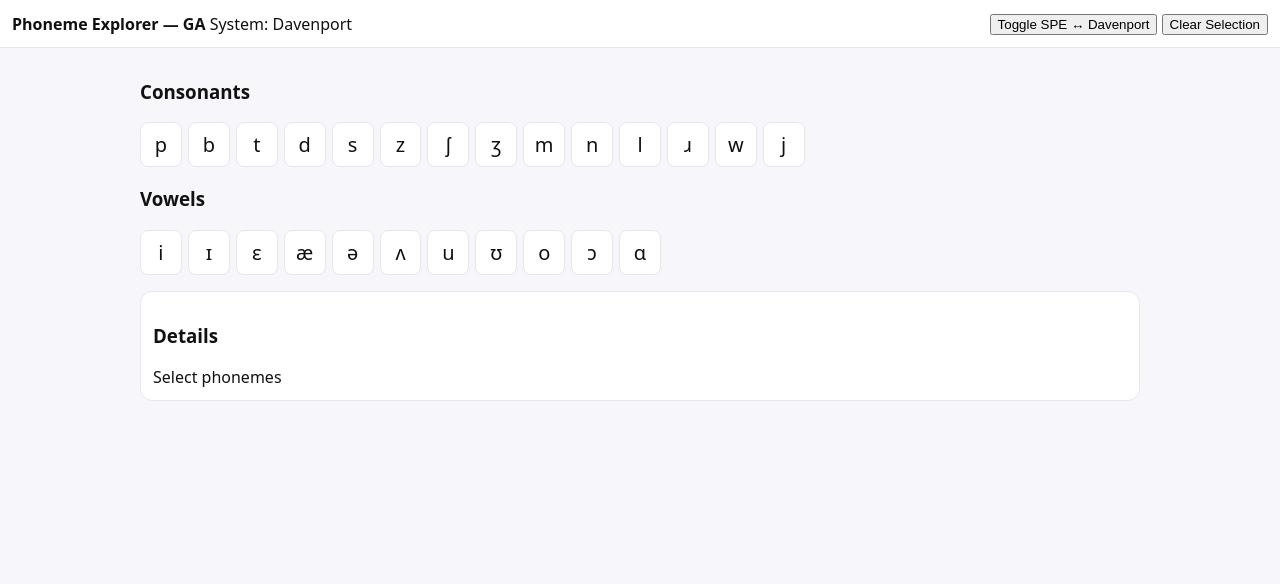
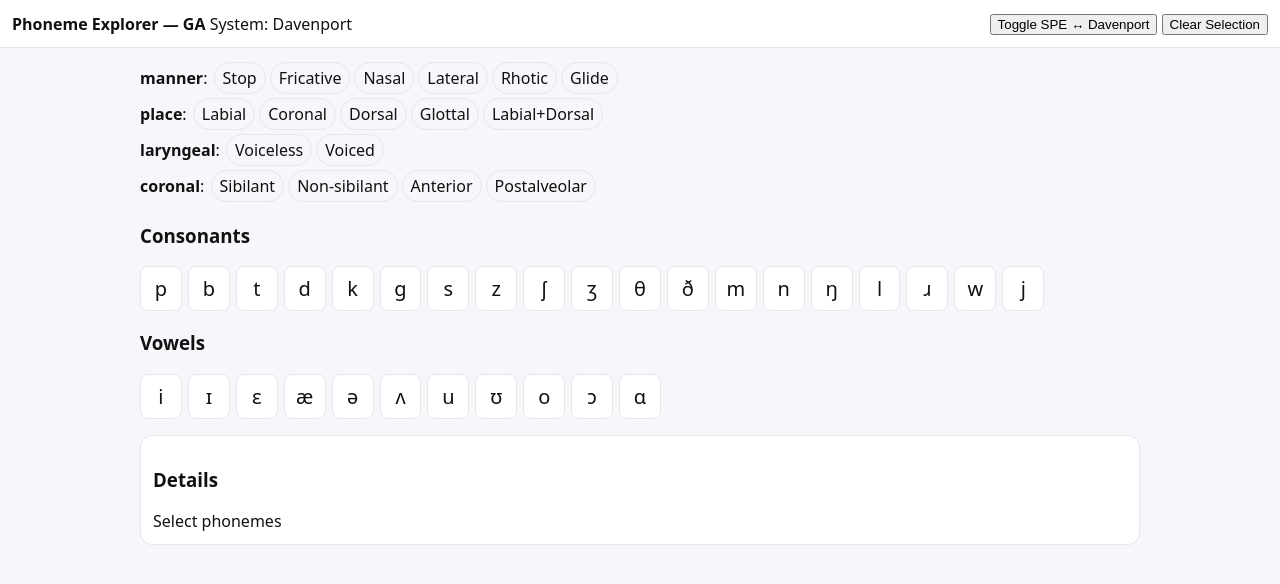
Before and after one commit to wicksbobby-pixel/Phonology, a plain HTML site: page index.html in a window 1280 px wide. Drawn offline with Linux system fonts and the light colour scheme.

Commit message:
Add files via upload

```diff
--- a/index.html
+++ b/index.html
@@ -15,6 +15,7 @@
   .tile.active { background:var(--accent); color:#fff; }
   .panel { background:#fff; border:1px solid var(--line); border-radius:12px; padding:12px; margin-top:16px; }
   .badge { font-size:12px; padding:2px 6px; border-radius:6px; background:#eee; margin:2px; display:inline-block; }
+  pre { background:#f3f4f6; padding:8px; border-radius:8px; overflow:auto; }
 </style>
 </head>
 <body>
@@ -37,17 +38,23 @@
   </div>
 </main>
 <script>
+// === Phoneme Inventory ===
 const PHONEMES=[
   {ipa:'p',type:'consonant',features:{Davenport:{manner:'Stop',place:'Labial',voicing:'Voiceless'},SPE_1968:{lab:'+',voice:'-'}}},
   {ipa:'b',type:'consonant',features:{Davenport:{manner:'Stop',place:'Labial',voicing:'Voiced'},SPE_1968:{lab:'+',voice:'+'}}},
   {ipa:'t',type:'consonant',features:{Davenport:{manner:'Stop',place:'Coronal',voicing:'Voiceless'},SPE_1968:{cor:'+',ant:'+'}}},
   {ipa:'d',type:'consonant',features:{Davenport:{manner:'Stop',place:'Coronal',voicing:'Voiced'},SPE_1968:{cor:'+',ant:'+',voice:'+'}}},
-  {ipa:'s',type:'consonant',features:{Davenport:{manner:'Fricative',place:'Coronal',voicing:'Voiceless',sibilance:'Sibilant'},SPE_1968:{cor:'+',strid:'+'}}},
-  {ipa:'z',type:'consonant',features:{Davenport:{manner:'Fricative',place:'Coronal',voicing:'Voiced',sibilance:'Sibilant'},SPE_1968:{cor:'+',strid:'+',voice:'+'}}},
+  {ipa:'k',type:'consonant',features:{Davenport:{manner:'Stop',place:'Dorsal',voicing:'Voiceless'},SPE_1968:{dors:'+',voice:'-'}}},
+  {ipa:'g',type:'consonant',features:{Davenport:{manner:'Stop',place:'Dorsal',voicing:'Voiced'},SPE_1968:{dors:'+',voice:'+'}}},
+  {ipa:'s',type:'consonant',features:{Davenport:{manner:'Fricative',place:'Coronal',voicing:'Voiceless',sibilance:'Sibilant',anteriority:'Anterior'},SPE_1968:{cor:'+',strid:'+',ant:'+'}}},
+  {ipa:'z',type:'consonant',features:{Davenport:{manner:'Fricative',place:'Coronal',voicing:'Voiced',sibilance:'Sibilant',anteriority:'Anterior'},SPE_1968:{cor:'+',strid:'+',ant:'+',voice:'+'}}},
   {ipa:'ʃ',type:'consonant',features:{Davenport:{manner:'Fricative',place:'Coronal',voicing:'Voiceless',sibilance:'Sibilant',anteriority:'Postalveolar'},SPE_1968:{cor:'+',ant:'-',strid:'+'}}},
   {ipa:'ʒ',type:'consonant',features:{Davenport:{manner:'Fricative',place:'Coronal',voicing:'Voiced',sibilance:'Sibilant',anteriority:'Postalveolar'},SPE_1968:{cor:'+',ant:'-',strid:'+',voice:'+'}}},
+  {ipa:'θ',type:'consonant',features:{Davenport:{manner:'Fricative',place:'Coronal',voicing:'Voiceless',sibilance:'Non-sibilant',anteriority:'Anterior'},SPE_1968:{cor:'+',ant:'+',strid:'-'}}},
+  {ipa:'ð',type:'consonant',features:{Davenport:{manner:'Fricative',place:'Coronal',voicing:'Voiced',sibilance:'Non-sibilant',anteriority:'Anterior'},SPE_1968:{cor:'+',ant:'+',strid:'-',voice:'+'}}},
   {ipa:'m',type:'consonant',features:{Davenport:{manner:'Nasal',place:'Labial',voicing:'Voiced'},SPE_1968:{nas:'+'}}},
   {ipa:'n',type:'consonant',features:{Davenport:{manner:'Nasal',place:'Coronal',voicing:'Voiced'},SPE_1968:{nas:'+',cor:'+'}}},
+  {ipa:'ŋ',type:'consonant',features:{Davenport:{manner:'Nasal',place:'Dorsal',voicing:'Voiced'},SPE_1968:{nas:'+',dors:'+'}}},
   {ipa:'l',type:'consonant',features:{Davenport:{manner:'Lateral',place:'Coronal',voicing:'Voiced'},SPE_1968:{lat:'+'}}},
   {ipa:'ɹ',type:'consonant',features:{Davenport:{manner:'Rhotic',place:'Coronal',voicing:'Voiced'},SPE_1968:{cor:'+',dist:'+'}}},
   {ipa:'w',type:'consonant',flags:{is_glide:true},features:{Davenport:{manner:'Glide',place:'Labial+Dorsal',voicing:'Voiced'},SPE_1968:{round:'+'}}},
@@ -64,12 +71,35 @@ const PHONEMES=[
   {ipa:'ɔ',type:'vowel',features:{Davenport:{height:'Mid',backness:'Back',tenseness:'Lax',rounding:'Rounded'},SPE_1968:{tense:'-'}}},
   {ipa:'ɑ',type:'vowel',features:{Davenport:{height:'Low',backness:'Back',tenseness:'Tense'},SPE_1968:{low:'+'}}}
 ];
-let system="Davenport";let selected=[];
-function renderGrids(){const gc=document.getElementById("gridConsonants");gc.innerHTML="";const gv=document.getElementById("gridVowels");gv.innerHTML="";for(const p of PHONEMES){const btn=document.createElement("div");btn.className="tile";btn.textContent=p.ipa;if(selected.includes(p))btn.classList.add("active");btn.onclick=()=>{if(selected.includes(p))selected=selected.filter(x=>x!==p);else selected.push(p);renderDetails();renderGrids();};(p.type==='consonant'?gc:gv).appendChild(btn);}}
-function renderDetails(){const el=document.getElementById("detailsContent");if(selected.length===0){el.textContent="Select phonemes";return;}if(selected.length===1){el.textContent=selected[0].ipa+"\n"+JSON.stringify(selected[0].features[system],null,2);}else if(selected.length===2){const[a,b]=selected;const A=a.features[system],B=b.features[system];let shared=[],diff=[];for(const k of new Set([...Object.keys(A),...Object.keys(B)])){if(A[k]===B[k])shared.push([k,A[k]]);else diff.push([k,A[k],B[k]]);}el.innerHTML="<b>"+a.ipa+" vs "+b.ipa+"</b><br><u>Shared</u><br>"+shared.map(x=>x.join(": ")).join("<br>")+"<br><u>Diff</u><br>"+diff.map(x=>x.join(" / ")).join("<br>");}else{el.textContent="Selected: "+selected.map(p=>p.ipa).join(", ");}}
-function renderAll(){renderGrids();renderDetails();}
-document.getElementById("toggleSystem").onclick=()=>{system=system==="Davenport"?"SPE_1968":"Davenport";document.getElementById("systemBadge").textContent="System: "+system;renderAll();};
-document.getElementById("clearSelectionBtn").onclick=()=>{selected=[];renderAll();};
+
+// === Classes ===
+const CLASSES={
+  Davenport:{
+    manner:{Stop:{manner:'Stop'},Fricative:{manner:'Fricative'},Nasal:{manner:'Nasal'},Lateral:{manner:'Lateral'},Rhotic:{manner:'Rhotic'},Glide:{manner:'Glide'}},
+    place:{Labial:{place:'Labial'},Coronal:{place:'Coronal'},Dorsal:{place:'Dorsal'},Glottal:{place:'Glottal'},'Labial+Dorsal':{place:'Labial+Dorsal'}},
+    laryngeal:{Voiceless:{voicing:'Voiceless'},Voiced:{voicing:'Voiced'}},
+    coronal:{Sibilant:{sibilance:'Sibilant'},'Non-sibilant':{sibilance:'Non-sibilant'},Anterior:{anteriority:'Anterior'},Postalveolar:{anteriority:'Postalveolar'}}
+  },
+  SPE_1968:{
+    type:{Consonant:{cons:'+'},Vowel:{syll:'+'},Glide:{is_glide:true}},
+    manner:{Stop:{cont:'-',delrel:'-'},Fricative:{cont:'+'},Nasal:{nas:'+'},Lateral:{lat:'+'},Rhotic:{dist:'+'}},
+    place:{Labial:{lab:'+'},Coronal:{cor:'+'},Dorsal:{dors:'+'},Glottal:{spr_glot:'+'}},
+    laryngeal:{Voiceless:{voice:'-'},Voiced:{voice:'+'}},
+    coronal:{Strident:{strid:'+'},'Non-strident':{strid:'-'}}
+  }
+};
+
+// === State ===
+let system='Davenport';let selected=[];let activeConstraints={};
+
+function toggleConstraint(label,constraint){if(activeConstraints[label])delete activeConstraints[label];else activeConstraints[label]=constraint;renderAll();}
+function matches(p){const feats=p.features[system]||{};for(const c of Object.values(activeConstraints)){for(const[k,v]of Object.entries(c)){if(feats[k]!==v)return false;}}return true;}
+function renderFilters(){const f=document.getElementById('filters');f.innerHTML='';for(const[g,chips]of Object.entries(CLASSES[system])){const div=document.createElement('div');div.innerHTML='<b>'+g+'</b>: ';for(const[label,constraint]of Object.entries(chips)){const span=document.createElement('span');span.className='chip';span.textContent=label;span.onclick=()=>toggleConstraint(label,constraint);div.appendChild(span);}f.appendChild(div);}}
+function renderGrids(){const gc=document.getElementById('gridConsonants');const gv=document.getElementById('gridVowels');gc.innerHTML='';gv.innerHTML='';for(const p of PHONEMES){if(!matches(p))continue;const btn=document.createElement('div');btn.className='tile';btn.textContent=p.ipa;if(selected.includes(p))btn.classList.add('active');btn.onclick=()=>{if(selected.includes(p))selected=selected.filter(x=>x!==p);else selected.push(p);renderDetails();renderGrids();};(p.type==='consonant'?gc:gv).appendChild(btn);}}
+function renderDetails(){const el=document.getElementById('detailsContent');if(selected.length===0){el.textContent='Select phonemes';return;}if(selected.length===1){el.innerHTML='<b>'+selected[0].ipa+'</b><pre>'+JSON.stringify(selected[0].features[system],null,2)+'</pre>';return;}if(selected.length===2){const[a,b]=selected;const A=a.features[system]||{},B=b.features[system]||{};let shared=[],diff=[];for(const k of new Set([...Object.keys(A),...Object.keys(B)])){if(A[k]===B[k])shared.push([k,A[k]]);else diff.push([k,A[k],B[k]]);}el.innerHTML='<b>'+a.ipa+' vs '+b.ipa+'</b><h4>Shared</h4><pre>'+shared.map(x=>x.join(': ')).join('\n')+'</pre><h4>Differences</h4><pre>'+diff.map(x=>x.join(' | ')).join('\n')+'</pre>';return;}el.innerHTML='Selected: '+selected.map(p=>p.ipa).join(', ');}
+function renderAll(){renderFilters();renderGrids();renderDetails();}
+document.getElementById('toggleSystem').onclick=()=>{system=system==='Davenport'?'SPE_1968':'Davenport';document.getElementById('systemBadge').textContent='System: '+system;renderAll();};
+document.getElementById('clearSelectionBtn').onclick=()=>{selected=[];renderAll();};
 renderAll();
 </script>
 </body>
```
